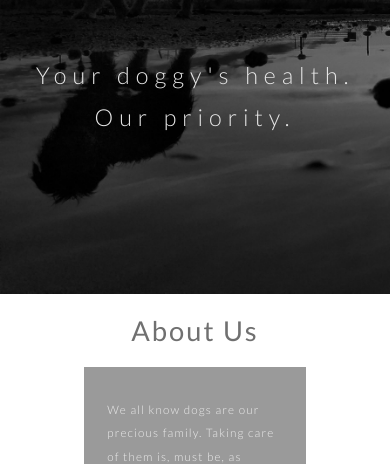
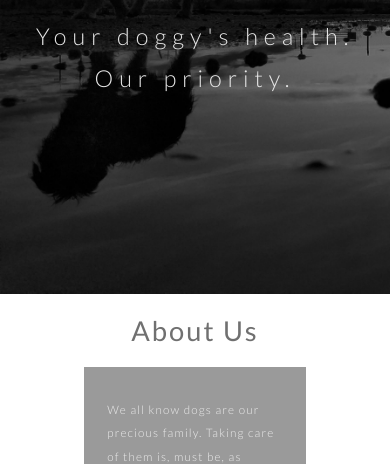
Before and after one commit to kojiokajima/whole-dog-foods, a website: page index.html in a window 390 px wide. Shown: the part 381-845 px from the top of the page. Drawn offline with Linux system fonts and the light colour scheme.

Commit message:
modifid a text

```diff
--- a/sass/hero.scss
+++ b/sass/hero.scss
@@ -17,7 +17,7 @@
     text-align: center;
     color: #e6e6e6;
     text-align: center;
-    font-size: 1.5rem;
+    font-size: 2rem;
     font-weight: 300;
     letter-spacing: 6px;
   }
@@ -47,7 +47,7 @@
 
     & p {
       font-size: 6vw;
-      margin-top: 20%;
+      margin-top: 10%;
       line-height: 180%;
     }
   }
```
Also changed, not shown: css/style.css.
